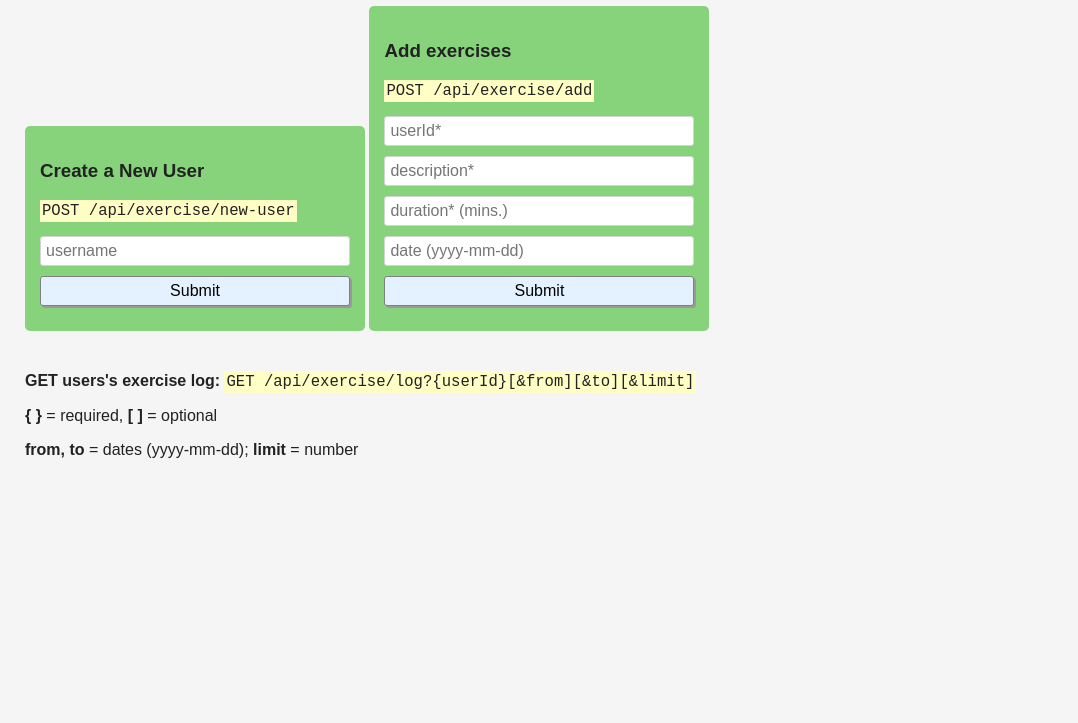
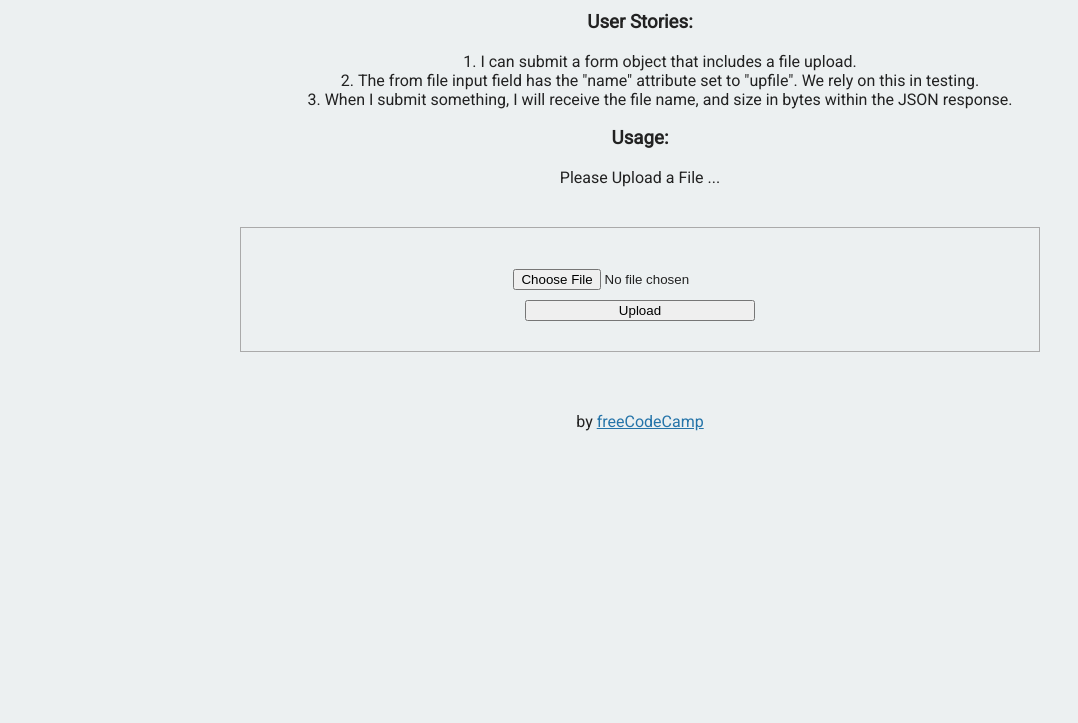
Before and after one commit to Sebsterio/FCC-MongoDB-assignment, a website: page views/index.html in a window 1280 px wide. Shown: the part 77-800 px from the top of the page, without its empty margins (0-1078 px from the left). Drawn offline with Linux system fonts and the light colour scheme; files that its build step writes are made by us from their sources.

Commit message:
complete all challenges

```diff
--- a/package.json
+++ b/package.json
@@ -11,7 +11,7 @@
 		"cors": "^2.8.0",
 		"express": "^4.12.4",
 		"mongoose": "^5.9.16",
-		"shortid": "^2.2.15"
+		"multer": "^1.4.2"
 	},
 	"engines": {
 		"node": "4.4.5"
--- a/public/style.css
+++ b/public/style.css
@@ -1,62 +1,51 @@
-* {
-	box-sizing: border-box;
+body {
+	font-family: "Roboto", sans-serif;
+	font-size: 16px;
+	color: #222;
+	background-color: #ecf0f1;
+	text-align: center;
 }
 
-body {
-	font-family: sans-serif;
-	margin: 25px;
-	color: #222;
-	background-color: #f5f5f5;
+.container {
+	padding: 0;
+	margin-top: 40px;
 }
 
-h1 {
-	font-weight: bold;
+.footer {
+	margin-top: 60px;
 }
 
-.bold {
-	font-weight: bold;
+ol {
+	list-style-position: inside;
+}
+ul {
+	list-style-type: none;
 }
 
-p {
-	max-width: 900px;
-}
-
-form {
-	margin-bottom: 25px;
-	padding: 15px;
-	background-color: #87d37c;
-	display: inline-block;
-	width: 100%;
-	max-width: 340px;
-	border-radius: 5px;
+a {
+	color: #2574a9;
 }
 
 input {
 	display: block;
-	margin-bottom: 10px;
-	padding: 5px;
-	width: 100%;
-	border: 1px solid lightgrey;
-	border-radius: 3px;
-	font-size: 16px;
+	position: relative;
+	margin: 10px auto;
 }
+input#button {
+	width: 230px;
+}
+.view {
+	position: relative;
+	margin: auto;
+	margin-top: 40px;
+	border: 1px solid #aaa;
+	padding: 20px;
+	width: 60%;
+	min-width: 400px;
+}
+/****** Logo Div Styling ******/
 
-input[type="submit"] {
-	font-size: 16px;
-	border-radius: 3px;
-	background-color: #e4f1fe;
-	border: 1px solid grey;
-	box-shadow: 2px 2px #999;
-	cursor: pointer;
+img {
+	margin: 20px auto 0 auto;
+	display: block;
 }
-
-input[type="submit"]:hover {
-	background-color: #fffec4;
-}
-
-code {
-	font-family: monospace;
-	font-size: 1.2em;
-	background-color: #fffec4;
-	padding: 2px;
-}
--- a/views/index.html
+++ b/views/index.html
@@ -1,8 +1,9 @@
 <!DOCTYPE html>
+
 <html>
 
 <head>
-  <title>Exercise Tracker | Free Code Camp</title>
+  <title>File Metadata</title>
   <link rel="shortcut icon"
     href="https://cdn.hyperdev.com/us-east-1%3A52a203ff-088b-420f-81be-45bf559d01b1%2Ffavicon.ico"
     type="image/x-icon" />
@@ -11,31 +12,35 @@
 </head>
 
 <body>
+
   <div class="container">
-    <h1>Exercise tracker</h1>
+    <h2>API Project: File Metadata Microservice</h2>
+    <h3>User Stories:</h3>
+    <ol>
+      <li>I can submit a form object that includes a file upload.</li>
+      <li>The from file input field has the "name" attribute set to "upfile". We rely on this in testing.</li>
+      <li>When I submit something, I will receive the file name, and size in bytes within the JSON response.</li>
+    </ol>
 
-    <form action="/api/exercise/new-user" method="post">
-      <h3>Create a New User</h3>
-      <p><code>POST /api/exercise/new-user</code></p>
-      <input id="uname" type="text" name="username" placeholder="username">
-      <input type="submit" value="Submit">
-    </form>
-
-    <form action="/api/exercise/add" method="post">
-      <h3>Add exercises</h3>
-      <p><code>POST /api/exercise/add</code></p>
-      <input id="uid" type="text" name="userId" placeholder="userId*">
-      <input id="desc" type="text" name="description" placeholder="description*">
-      <input id="dur" type="text" name="duration" placeholder="duration* (mins.)">
-      <input id="dat" type="text" name="date" placeholder="date (yyyy-mm-dd)">
-      <input type="submit" value="Submit">
-    </form>
-
-    <p><strong>GET users's exercise log:
-      </strong><code>GET /api/exercise/log?{userId}[&amp;from][&amp;to][&amp;limit]</code></p>
-    <p><strong>{ }</strong> = required, <strong>[ ]</strong> = optional</p>
-    <p><strong>from, to</strong> = dates (yyyy-mm-dd); <strong>limit</strong> = number</p>
+    <h3>Usage:</h3>
+    <p>
+      Please Upload a File ...
+    </p>
+    <div class="view">
+      <h4 id="output"></h4>
+      <form enctype="multipart/form-data" method="POST" action="/api/fileanalyse">
+        <input id="inputfield" type="file" name="upfile">
+        <input id="button" type="submit" value="Upload">
+      </form>
+    </div>
+  </div>
+  <div class="footer">
+    <p>
+      by
+      <a href="http://www.freecodecamp.com">freeCodeCamp</a>
+    </p>
   </div>
 </body>
 
+
 </html>
```
Also changed, not shown: server.js (+72 -37 lines), README.md, 4 other files.
